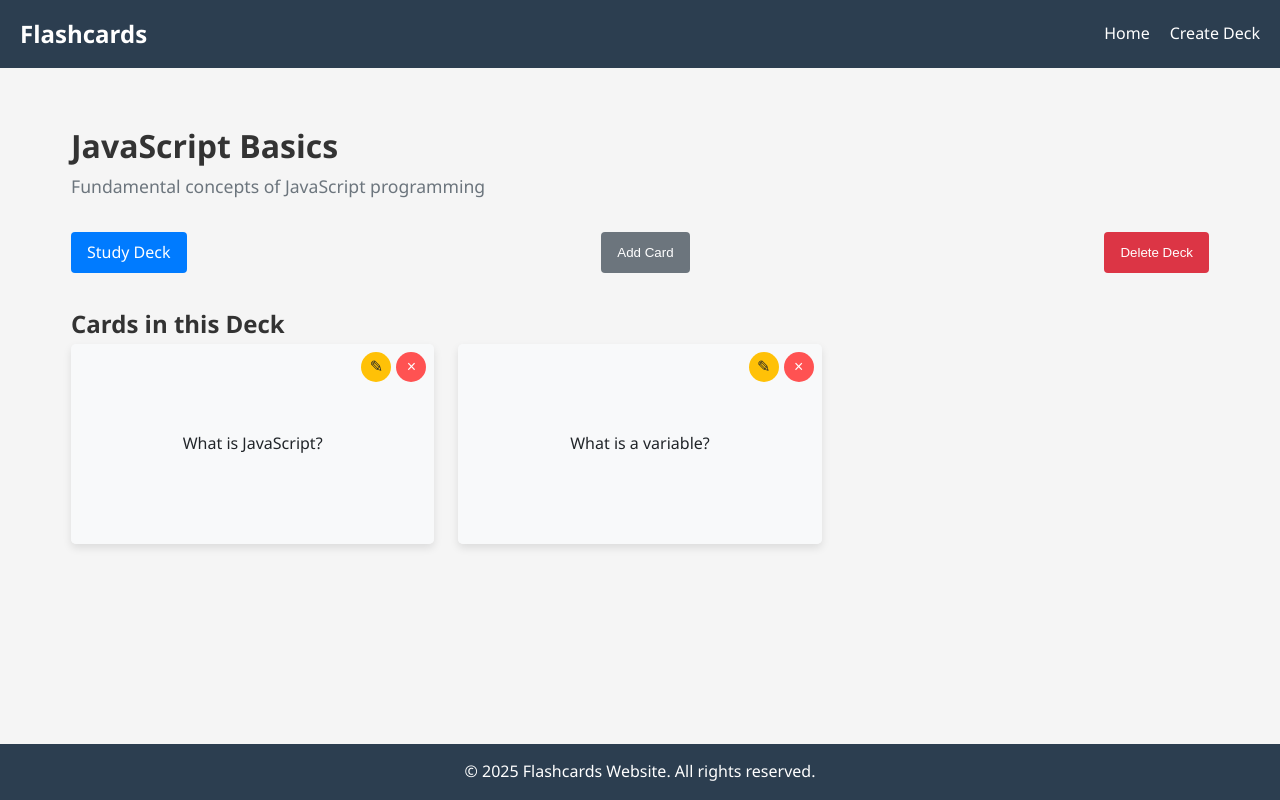
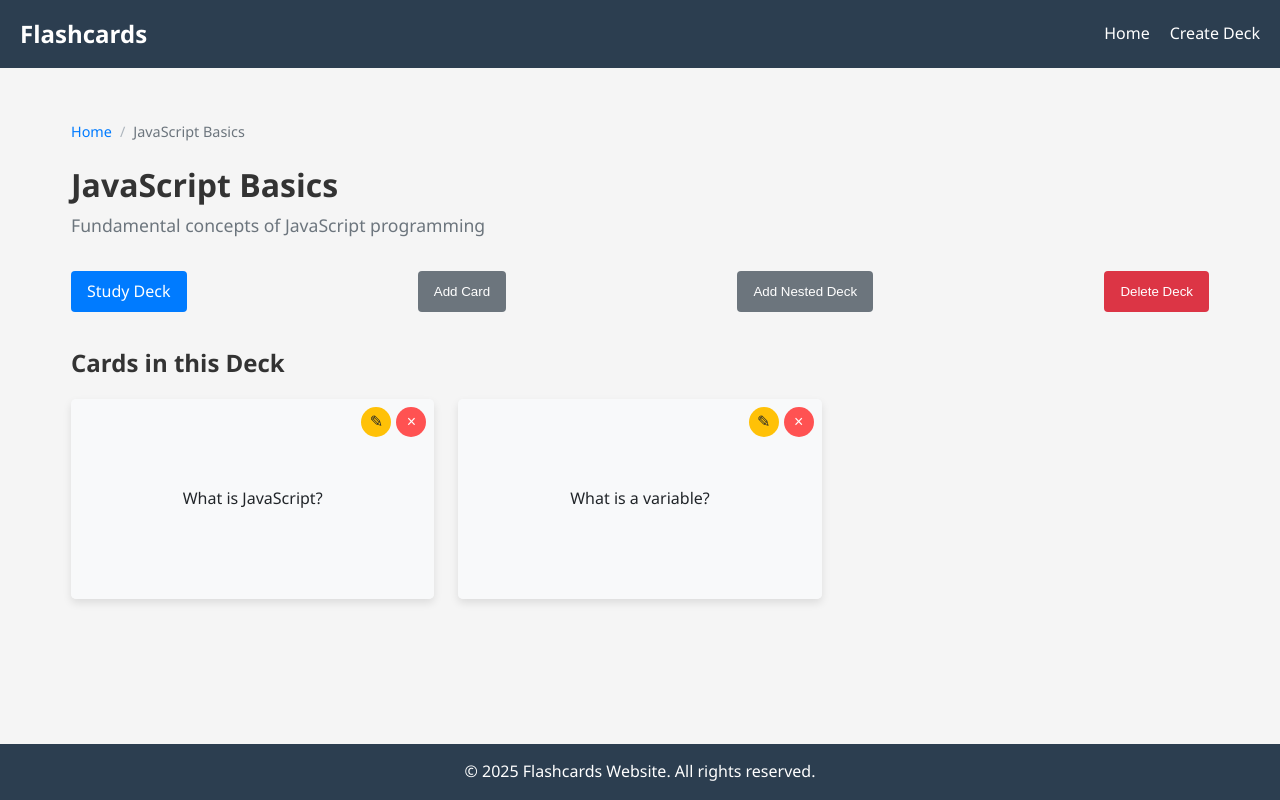
Before and after one commit to ivakalol/flashcards-website-react, a React (Create React App) app: page /deck/1 in a window 1280 px wide. Built offline with nearby package versions, Linux system fonts and the light colour scheme.

Commit message:
Nested Decks

```diff
--- /dev/null
+++ b/src/components/Breadcrumb.js
@@ -0,0 +1,27 @@
+import React from 'react';
+import { Link } from 'react-router-dom';
+import '../styles/Breadcrumb.css';
+
+function Breadcrumb({ path }) {
+  if (!path || path.length === 0) {
+    return null;
+  }
+
+  return (
+    <nav className="breadcrumb">
+      <Link to="/" className="breadcrumb-item">Home</Link>
+      {path.map((item, index) => (
+        <React.Fragment key={item.id}>
+          <span className="breadcrumb-separator">/</span>
+          {index === path.length - 1 ? (
+            <span className="breadcrumb-item current">{item.title}</span>
+          ) : (
+            <Link to={`/deck/${item.id}`} className="breadcrumb-item">{item.title}</Link>
+          )}
+        </React.Fragment>
+      ))}
+    </nav>
+  );
+}
+
+export default Breadcrumb;
--- a/src/components/DeckList.js
+++ b/src/components/DeckList.js
@@ -1,6 +1,6 @@
 import React from 'react';
 import { Link } from 'react-router-dom';
-import { deleteDeck } from '../services/deckService';
+import { deleteDeck, getDecksByParentId } from '../services/deckService';
 import '../styles/DeckList.css';
 
 function DeckList({ decks, onDelete }) {
@@ -9,7 +9,7 @@ function DeckList({ decks, onDelete }) {
     e.preventDefault();
     e.stopPropagation();
 
-    if (window.confirm('Are you sure you want to delete this deck? This cannot be undone.')) {
+    if (window.confirm('Are you sure you want to delete this deck and all its contents? This cannot be undone.')) {
       await deleteDeck(deckId);
       if (onDelete) {
         onDelete(); // Callback to trigger a refresh of decks from parent component
@@ -23,7 +23,10 @@ function DeckList({ decks, onDelete }) {
         <div key={deck.id} className="deck-card">
           <h3>{deck.title}</h3>
           <p>{deck.description}</p>
-          <p>{deck.cards.length} cards</p>
+          <div className="deck-stats">
+            <span>{deck.cards.length} cards</span>
+            {/* If needed, you could fetch child deck count here */}
+          </div>
           <div className="deck-actions">
             <Link to={`/deck/${deck.id}`} className="btn btn-view">View</Link>
             <Link to={`/study/${deck.id}`} className="btn btn-study">Study</Link>
--- a/src/pages/CreatePage.js
+++ b/src/pages/CreatePage.js
@@ -1,14 +1,35 @@
-import React, { useState } from 'react';
-import { useNavigate } from 'react-router-dom';
-import { createDeck } from '../services/deckService';
+import React, { useState, useEffect } from 'react';
+import { useNavigate, useSearchParams } from 'react-router-dom';
+import { createDeck, getDeck } from '../services/deckService';
+import Breadcrumb from '../components/Breadcrumb';
 import '../styles/CreatePage.css';
 
 function CreatePage() {
   const navigate = useNavigate();
+  const [searchParams] = useSearchParams();
+  const parentId = searchParams.get('parentId');
+
   const [title, setTitle] = useState('');
   const [description, setDescription] = useState('');
   const [isCreating, setIsCreating] = useState(false);
   const [error, setError] = useState('');
+  const [parentDeck, setParentDeck] = useState(null);
+
+  useEffect(() => {
+    // If parentId is provided, load parent deck info for breadcrumbs
+    if (parentId) {
+      const loadParentDeck = async () => {
+        try {
+          const deck = await getDeck(parentId);
+          setParentDeck(deck);
+        } catch (error) {
+          console.error('Error loading parent deck:', error);
+        }
+      };
+
+      loadParentDeck();
+    }
+  }, [parentId]);
 
   const handleSubmit = async (e) => {
     e.preventDefault();
@@ -16,7 +37,7 @@ function CreatePage() {
     setError('');
 
     try {
-      const newDeck = await createDeck({ title, description });
+      const newDeck = await createDeck({ title, description }, parentId);
       navigate(`/deck/${newDeck.id}`);
     } catch (error) {
       console.error('Failed to create deck:', error);
@@ -28,7 +49,15 @@ function CreatePage() {
 
   return (
     <div className="create-page">
-      <h1>Create New Flashcard Deck</h1>
+      {parentDeck && (
+        <Breadcrumb path={[{ id: parentDeck.id, title: parentDeck.title }]} />
+      )}
+
+      <h1>{parentDeck ? 'Create Nested Deck' : 'Create New Flashcard Deck'}</h1>
+      {parentDeck && (
+        <p className="parent-deck-info">Creating a deck inside: <strong>{parentDeck.title}</strong></p>
+      )}
+
       {error && <div className="error-message">{error}</div>}
 
       <form className="create-deck-form" onSubmit={handleSubmit}>
@@ -49,7 +78,6 @@ function CreatePage() {
             id="description"
             value={description}
             onChange={(e) => setDescription(e.target.value)}
-            required
           />
         </div>
 
@@ -64,7 +92,7 @@ function CreatePage() {
           <button
             type="button"
             className="btn btn-secondary"
-            onClick={() => navigate('/')}
+            onClick={() => parentDeck ? navigate(`/deck/${parentId}`) : navigate('/')}
           >
             Cancel
           </button>
--- a/src/pages/DeckPage.js
+++ b/src/pages/DeckPage.js
@@ -2,25 +2,41 @@ import React, { useState, useEffect } from 'react';
 import { useParams, Link, useNavigate } from 'react-router-dom';
 import Flashcard from '../components/Flashcard';
 import CardForm from '../components/CardForm';
-import { getDeck, addCardToDeck, deleteCardFromDeck, updateCardInDeck, deleteDeck } from '../services/deckService';
+import DeckList from '../components/DeckList';
+import Breadcrumb from '../components/Breadcrumb';
+import { getDeck, getDecksByParentId, getDeckPath, addCardToDeck, deleteCardFromDeck, updateCardInDeck, deleteDeck, createDeck } from '../services/deckService';
 import '../styles/DeckPage.css';
 
 function DeckPage() {
   const { deckId } = useParams();
   const navigate = useNavigate();
   const [deck, setDeck] = useState(null);
+  const [childDecks, setChildDecks] = useState([]);
+  const [breadcrumbPath, setBreadcrumbPath] = useState([]);
   const [isLoading, setIsLoading] = useState(true);
   const [showAddForm, setShowAddForm] = useState(false);
+  const [showAddDeckForm, setShowAddDeckForm] = useState(false);
   const [editingCard, setEditingCard] = useState(null);
+  const [newDeckTitle, setNewDeckTitle] = useState('');
+  const [newDeckDescription, setNewDeckDescription] = useState('');
 
   const loadDeck = async () => {
     try {
+      // Get the current deck
       const deckData = await getDeck(deckId);
       if (!deckData) {
-        navigate('/'); // Redirect if deck not found
+        navigate('/');
         return;
       }
       setDeck(deckData);
+
+      // Get child decks
+      const children = await getDecksByParentId(deckId);
+      setChildDecks(children);
+
+      // Get the path for breadcrumbs
+      const path = await getDeckPath(deckId);
+      setBreadcrumbPath(path);
     } catch (error) {
       console.error('Failed to load deck:', error);
     } finally {
@@ -30,7 +46,7 @@ function DeckPage() {
 
   useEffect(() => {
     loadDeck();
-  }, [deckId]);
+  }, [deckId, navigate]);
 
   const handleAddCard = async (cardData) => {
     if (!cardData) {
@@ -39,7 +55,6 @@ function DeckPage() {
     }
 
     try {
-      console.log("Adding card:", cardData); // Debug log
       const updatedDeck = await addCardToDeck(deckId, cardData);
       setDeck(updatedDeck);
       setShowAddForm(false);
@@ -58,20 +73,18 @@ function DeckPage() {
   };
 
   const handleEditCard = (card) => {
-    console.log("Edit card clicked:", card); // Debug log
     setEditingCard(card);
-    setShowAddForm(false); // Close add form if open
+    setShowAddForm(false);
+    setShowAddDeckForm(false);
   };
 
   const handleUpdateCard = async (updatedCardData) => {
     if (!updatedCardData) {
-      // Cancel was clicked
       setEditingCard(null);
       return;
     }
 
     try {
-      console.log("Updating card:", updatedCardData); // Debug log
       const updatedDeck = await updateCardInDeck(deckId, updatedCardData.id, updatedCardData);
       setDeck(updatedDeck);
       setEditingCard(null);
@@ -81,21 +94,58 @@ function DeckPage() {
   };
 
   const handleDeleteDeck = async () => {
-    if (window.confirm('Are you sure you want to delete this entire deck? This action cannot be undone.')) {
+    if (window.confirm(`Are you sure you want to delete "${deck.title}" and all its contents? This action cannot be undone.`)) {
       try {
         await deleteDeck(deckId);
-        navigate('/'); // Redirect to home page after deletion
+        // Navigate to parent deck if available, otherwise to home
+        if (deck.parentId) {
+          navigate(`/deck/${deck.parentId}`);
+        } else {
+          navigate('/');
+        }
       } catch (error) {
         console.error('Failed to delete deck:', error);
       }
     }
   };
 
+  const handleChildDeckDeleted = () => {
+    loadDeck(); // Reload child decks
+  };
+
+  const handleCreateNestedDeck = async (e) => {
+    e.preventDefault();
+
+    if (!newDeckTitle.trim()) {
+      alert('Deck title is required');
+      return;
+    }
+
+    try {
+      await createDeck({
+        title: newDeckTitle,
+        description: newDeckDescription
+      }, deckId); // Pass current deck ID as parent
+
+      setNewDeckTitle('');
+      setNewDeckDescription('');
+      setShowAddDeckForm(false);
+      loadDeck(); // Reload to show new child deck
+    } catch (error) {
+      console.error('Failed to create nested deck:', error);
+    }
+  };
+
   const toggleAddForm = () => {
     setShowAddForm(!showAddForm);
-    if (editingCard) {
-      setEditingCard(null);
-    }
+    if (editingCard) setEditingCard(null);
+    if (showAddDeckForm) setShowAddDeckForm(false);
+  };
+
+  const toggleAddDeckForm = () => {
+    setShowAddDeckForm(!showAddDeckForm);
+    if (showAddForm) setShowAddForm(false);
+    if (editingCard) setEditingCard(null);
   };
 
   if (isLoading) {
@@ -108,6 +158,8 @@ function DeckPage() {
 
   return (
     <div className="deck-page">
+      <Breadcrumb path={breadcrumbPath} />
+
       <h1>{deck.title}</h1>
       <p className="deck-description">{deck.description}</p>
 
@@ -116,9 +168,16 @@ function DeckPage() {
         <button
           className="btn btn-secondary"
           onClick={toggleAddForm}
-          disabled={!!editingCard}
+          disabled={!!editingCard || showAddDeckForm}
         >
           {showAddForm ? 'Cancel' : 'Add Card'}
+        </button>
+        <button
+          className="btn btn-secondary"
+          onClick={toggleAddDeckForm}
+          disabled={!!editingCard || showAddForm}
+        >
+          {showAddDeckForm ? 'Cancel' : 'Add Nested Deck'}
         </button>
         <button
           className="btn btn-delete"
@@ -138,6 +197,35 @@ function DeckPage() {
         </div>
       )}
 
+      {showAddDeckForm && (
+        <div className="add-deck-section">
+          <h2>Add Nested Deck</h2>
+          <form onSubmit={handleCreateNestedDeck} className="create-deck-form">
+            <div className="form-group">
+              <label htmlFor="title">Deck Title:</label>
+              <input
+                type="text"
+                id="title"
+                value={newDeckTitle}
+                onChange={(e) => setNewDeckTitle(e.target.value)}
+                required
+              />
+            </div>
+
+            <div className="form-group">
+              <label htmlFor="description">Description:</label>
+              <textarea
+                id="description"
+                value={newDeckDescription}
+                onChange={(e) => setNewDeckDescription(e.target.value)}
+              />
+            </div>
+
+            <button type="submit" className="btn btn-submit">Create Nested Deck</button>
+          </form>
+        </div>
+      )}
+
       {editingCard && (
         <div className="edit-card-section">
           <h2>Edit Card</h2>
@@ -146,6 +234,13 @@ function DeckPage() {
             initialValues={editingCard}
             isEditing={true}
           />
+        </div>
+      )}
+
+      {childDecks.length > 0 && (
+        <div className="child-decks-section">
+          <h2>Nested Decks</h2>
+          <DeckList decks={childDecks} onDelete={handleChildDeckDeleted} />
         </div>
       )}
 
--- a/src/pages/HomePage.js
+++ b/src/pages/HomePage.js
@@ -1,6 +1,6 @@
 import React, { useState, useEffect } from 'react';
 import DeckList from '../components/DeckList';
-import { getDecks } from '../services/deckService';
+import { getDecksByParentId } from '../services/deckService';
 import '../styles/HomePage.css';
 
 function HomePage() {
@@ -9,7 +9,8 @@ function HomePage() {
 
   const loadDecks = async () => {
     try {
-      const decksData = await getDecks();
+      // Get only top-level decks (parentId = null)
+      const decksData = await getDecksByParentId(null);
       setDecks(decksData);
     } catch (error) {
       console.error('Failed to load decks:', error);
--- a/src/pages/StudyPage.js
+++ b/src/pages/StudyPage.js
@@ -103,7 +103,7 @@ function StudyPage() {
       </div>
 
       <div className="study-actions">
-        <button className="btn btn-success" onClick={() => handleNextCard(true)}>
+        <button className="btn btn-success" onClick={() => handleNextCard(true) }>
           I know this
         </button>
         <button className="btn btn-danger" onClick={() => handleNextCard(false)}>
--- a/src/services/deckService.js
+++ b/src/services/deckService.js
@@ -1,12 +1,13 @@
 // This service would interact with your backend if you have one.
 // For now, we'll use localStorage to store deck data.
 
-// Sample initial data
+// Sample initial data with nested deck structure
 const initialDecks = [
   {
     id: '1',
     title: 'JavaScript Basics',
     description: 'Fundamental concepts of JavaScript programming',
+    parentId: null, // Top-level deck
     cards: [
       { id: '101', question: 'What is JavaScript?', answer: 'A programming language that enables interactive web pages' },
       { id: '102', question: 'What is a variable?', answer: 'A container that stores a value' }
@@ -16,6 +17,7 @@ const initialDecks = [
     id: '2',
     title: 'React Fundamentals',
     description: 'Core concepts of the React library',
+    parentId: null, // Top-level deck
     cards: [
       { id: '201', question: 'What is JSX?', answer: 'A syntax extension for JavaScript that looks similar to HTML' },
       { id: '202', question: 'What is a React component?', answer: 'A reusable piece of code that returns React elements describing what should appear on the screen' }
@@ -36,6 +38,33 @@ export const getDecks = async () => {
   return JSON.parse(localStorage.getItem('flashcards_decks') || '[]');
 };
 
+// Get decks by parent ID (null for top-level decks)
+export const getDecksByParentId = async (parentId = null) => {
+  const decks = await getDecks();
+  return decks.filter(deck => deck.parentId === parentId);
+};
+
+// Get parent deck path (breadcrumbs data)
+export const getDeckPath = async (deckId) => {
+  const decks = await getDecks();
+  const path = [];
+
+  let currentDeckId = deckId;
+  while (currentDeckId) {
+    const currentDeck = decks.find(deck => deck.id === currentDeckId);
+    if (!currentDeck) break;
+
+    path.unshift({
+      id: currentDeck.id,
+      title: currentDeck.title
+    });
+
+    currentDeckId = currentDeck.parentId;
+  }
+
+  return path;
+};
+
 // Get a specific deck by ID
 export const getDeck = async (deckId) => {
   const decks = await getDecks();
@@ -43,11 +72,12 @@ export const getDeck = async (deckId) => {
 };
 
 // Create a new deck
-export const createDeck = async (deckData) => {
+export const createDeck = async (deckData, parentId = null) => {
   const decks = await getDecks();
   const newDeck = {
     ...deckData,
     id: Date.now().toString(),
+    parentId: parentId,
     cards: []
   };
 
@@ -95,7 +125,11 @@ export const updateDeck = async (deckId, deckData) => {
 
   const updatedDeck = {
     ...decks[deckIndex],
-    ...deckData
+    ...deckData,
+    // Don't override these properties unless explicitly provided
+    parentId: deckData.parentId !== undefined ? deckData.parentId : decks[deckIndex].parentId,
+    cards: deckData.cards || decks[deckIndex].cards,
+    id: deckId // Ensure ID doesn't change
   };
 
   const updatedDecks = [
@@ -108,10 +142,30 @@ export const updateDeck = async (deckId, deckData) => {
   return updatedDeck;
 };
 
-// Delete a deck
+// Delete a deck (and all child decks)
 export const deleteDeck = async (deckId) => {
   const decks = await getDecks();
-  const updatedDecks = decks.filter(deck => deck.id !== deckId);
+
+  // Find all child deck IDs (recursive)
+  const findChildDeckIds = (parentId) => {
+    const childDecks = decks.filter(deck => deck.parentId === parentId);
+    let allChildIds = childDecks.map(deck => deck.id);
+
+    // Recursively find children of children
+    for (const childDeck of childDecks) {
+      const grandchildIds = findChildDeckIds(childDeck.id);
+      allChildIds = [...allChildIds, ...grandchildIds];
+    }
+
+    return allChildIds;
+  };
+
+  // Get all deck IDs to delete (including children)
+  const childDeckIds = findChildDeckIds(deckId);
+  const allDeckIdsToDelete = [deckId, ...childDeckIds];
+
+  // Filter out the decks to delete
+  const updatedDecks = decks.filter(deck => !allDeckIdsToDelete.includes(deck.id));
   localStorage.setItem('flashcards_decks', JSON.stringify(updatedDecks));
 };
 
@@ -135,13 +189,9 @@ export const deleteCardFromDeck = async (deckId, cardId) => {
     ...decks.slice(deckIndex + 1)
   ];
 
-
-
-
   localStorage.setItem('flashcards_decks', JSON.stringify(updatedDecks));
   return updatedDeck;
 };
-
 
 // Update a card in a deck
 export const updateCardInDeck = async (deckId, cardId, cardData) => {
--- /dev/null
+++ b/src/styles/Breadcrumb.css
@@ -0,0 +1,27 @@
+.breadcrumb {
+    display: flex;
+    align-items: center;
+    margin-bottom: 1rem;
+    font-size: 0.9rem;
+    color: #6c757d;
+    flex-wrap: wrap;
+  }
+
+  .breadcrumb-item {
+    text-decoration: none;
+    color: #007bff;
+  }
+
+  .breadcrumb-item:hover {
+    text-decoration: underline;
+  }
+
+  .breadcrumb-item.current {
+    color: #6c757d;
+    font-weight: 500;
+  }
+
+  .breadcrumb-separator {
+    margin: 0 0.5rem;
+    color: #adb5bd;
+  }
--- a/src/styles/DeckPage.css
+++ b/src/styles/DeckPage.css
@@ -70,3 +70,92 @@
   grid-template-columns: repeat(auto-fill, minmax(300px, 1fr));
   gap: 1.5rem;
 }
+
+
+.deck-page {
+  max-width: 1200px;
+  margin: 0 auto;
+  padding: 2rem 1rem;
+}
+
+.deck-description {
+  margin-bottom: 2rem;
+  font-size: 1.1rem;
+  color: #6c757d;
+}
+
+.deck-actions {
+  display: flex;
+  gap: 1rem;
+  margin-bottom: 2rem;
+  flex-wrap: wrap;
+}
+
+.btn {
+  padding: 0.5rem 1rem;
+  border-radius: 4px;
+  border: none;
+  cursor: pointer;
+  text-decoration: none;
+  display: inline-flex;
+  align-items: center;
+  justify-content: center;
+  font-weight: 500;
+}
+
+.btn:disabled {
+  opacity: 0.5;
+  cursor: not-allowed;
+}
+
+.btn-primary {
+  background-color: #007bff;
+  color: white;
+}
+
+.btn-secondary {
+  background-color: #6c757d;
+  color: white;
+}
+
+.btn-delete {
+  background-color: #dc3545;
+  color: white;
+}
+
+.btn-primary:hover:not(:disabled) {
+  background-color: #0069d9;
+}
+
+.btn-secondary:hover:not(:disabled) {
+  background-color: #5a6268;
+}
+
+.btn-delete:hover:not(:disabled) {
+  background-color: #c82333;
+}
+
+.add-card-section,
+.edit-card-section,
+.add-deck-section {
+  margin-bottom: 2rem;
+  padding: 1rem;
+  background-color: #f8f9fa;
+  border-radius: 5px;
+}
+
+.child-decks-section {
+  margin: 2rem 0;
+  padding-top: 1rem;
+  border-top: 1px solid #dee2e6;
+}
+
+.flashcards-grid {
+  display: grid;
+  grid-template-columns: repeat(auto-fill, minmax(300px, 1fr));
+  gap: 1.5rem;
+}
+
+h2 {
+  margin: 1.5rem 0 1rem;
+}
```
